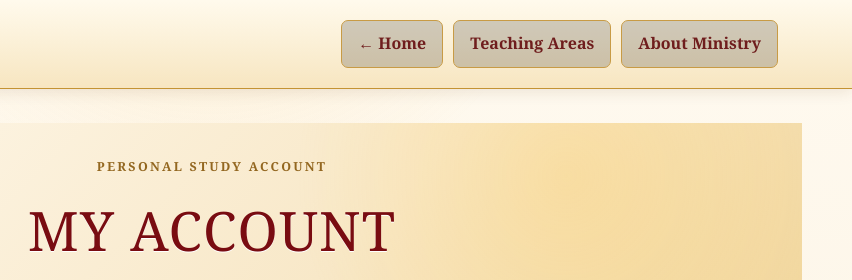
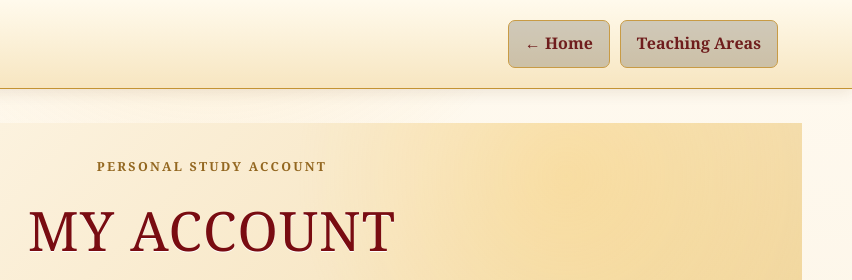
Before and after one commit to bashamcaleb530-hub/seven-redemptive-names, a plain HTML site: page account.html in a window 1280 px wide. Shown: the top 280 px of the page, 428-1280 px from the left. Drawn offline with nearby package versions, Linux system fonts and the light colour scheme.

Commit message:
Undo About Ministry link on unrelated public site

```diff
--- a/account.html
+++ b/account.html
@@ -658,7 +658,6 @@ footer,.site-footer{
       <div class="header-actions">
         <a class="header-link" href="index.html">← Home</a>
         <a class="header-link" href="redemptive-names.html">Teaching Areas</a>
-        <a class="header-link" href="about-ministry.html">About Ministry</a>
       </div>
     </div>
   </header>
```
